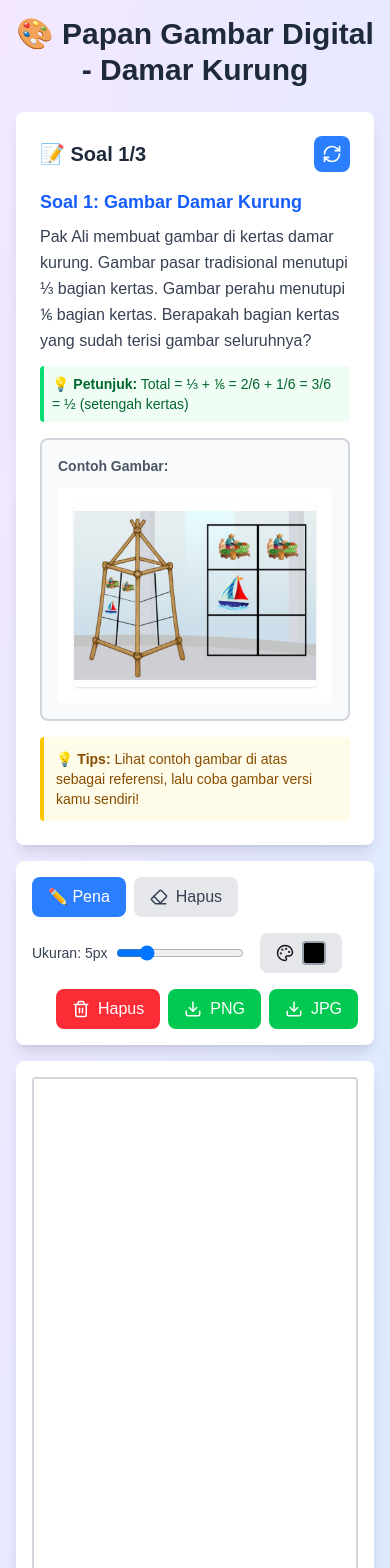
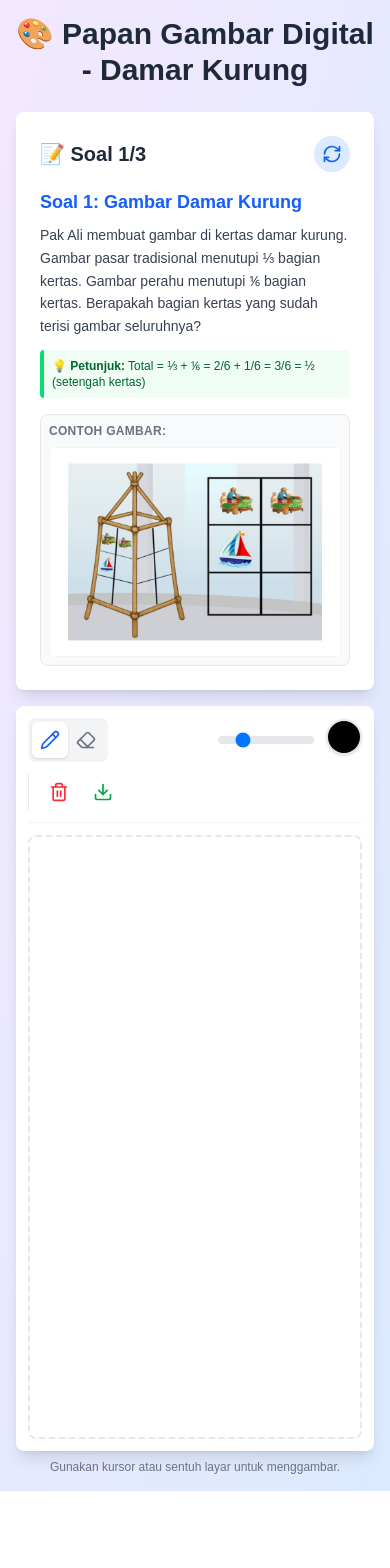
Before and after one commit to anugrahromadhon/Drawing-Web, a Next.js app: page / in a window 390 px wide. Shown: the top 1568 px of the page. After the commit the page ends 1491 px from the top, so only its background shows below. Built offline with nearby package versions, Linux system fonts and the light colour scheme.

Commit message:
Add Pencil tool and improve canvas responsiveness

```diff
--- a/src/components/DrawingApp.tsx
+++ b/src/components/DrawingApp.tsx
@@ -1,7 +1,7 @@
 "use client";
 
 import React, { useRef, useState, useEffect } from 'react';
-import { Download, Eraser, Trash2, Palette, RefreshCw } from 'lucide-react';
+import { Download, Eraser, Trash2, Palette, RefreshCw, Pencil } from 'lucide-react';
 
 export default function DrawingApp() {
   const canvasRef = useRef<HTMLCanvasElement | null>(null);
@@ -17,7 +17,7 @@ export default function DrawingApp() {
       title: "Soal 1: Gambar Damar Kurung",
       description: "Pak Ali membuat gambar di kertas damar kurung. Gambar pasar tradisional menutupi ⅓ bagian kertas. Gambar perahu menutupi ⅙ bagian kertas. Berapakah bagian kertas yang sudah terisi gambar seluruhnya?",
       hint: "Total = ⅓ + ⅙ = 2/6 + 1/6 = 3/6 = ½ (setengah kertas)",
-      image: "gambar/soal2.png"
+      image: "gambar/soal2.png" // Pastikan path ini benar di projectmu
     },
     {
       title: "Soal 2: Lentera Damar Kurung",
@@ -43,8 +43,9 @@ export default function DrawingApp() {
     if (!canvas) return;
 
     const dpr = typeof window !== "undefined" ? window.devicePixelRatio || 1 : 1;
-    const width = canvas.offsetWidth || 800;
-    const height = canvas.offsetHeight || 600;
+    // Menggunakan parent width untuk responsivitas
+    const width = canvas.parentElement?.offsetWidth || 800;
+    const height = 600; // Tinggi fix agar konsisten
 
     canvas.width = Math.floor(width * dpr);
     canvas.height = Math.floor(height * dpr);
@@ -62,15 +63,26 @@ export default function DrawingApp() {
     ctx.strokeStyle = color || '#000000';
     ctx.lineWidth = brushSize || 5;
     ctx.scale(dpr, dpr);
+  }, []); // Run once on mount to set initial size
 
-    return () => {};
+  // Update context settings when state changes
+  useEffect(() => {
+      const canvas = canvasRef.current;
+      if(!canvas) return;
+      const ctx = canvas.getContext('2d');
+      if(!ctx) return;
+
+      ctx.strokeStyle = color;
+      ctx.lineWidth = brushSize;
   }, [color, brushSize]);
+
 
   const startDrawing = (e: React.PointerEvent<HTMLCanvasElement>) => {
     const canvas = canvasRef.current;
     if (!canvas) return;
     const ctx = canvas.getContext('2d');
     if (!ctx) return;
+
     (e.target as HTMLCanvasElement).setPointerCapture?.(e.pointerId);
     const rect = canvas.getBoundingClientRect();
     const x = e.clientX - rect.left;
@@ -88,6 +100,7 @@ export default function DrawingApp() {
     if (!canvas) return;
     const ctx = canvas.getContext('2d');
     if (!ctx) return;
+
     const rect = canvas.getBoundingClientRect();
     const x = e.clientX - rect.left;
     const y = e.clientY - rect.top;
@@ -98,10 +111,18 @@ export default function DrawingApp() {
       ctx.lineTo(x, y);
       ctx.stroke();
     } else if (tool === 'eraser') {
+      // Eraser logic: draw white lines
+      const tempColor = ctx.strokeStyle;
+      const tempWidth = ctx.lineWidth;
+
       ctx.strokeStyle = '#FFFFFF';
-      ctx.lineWidth = brushSize * 2;
+      ctx.lineWidth = brushSize * 2; // Eraser a bit bigger
       ctx.lineTo(x, y);
       ctx.stroke();
+
+      // Restore settings (though useEffect handles this too, safer here for rapid moves)
+      ctx.strokeStyle = tempColor;
+      ctx.lineWidth = tempWidth;
     }
   };
 
@@ -126,22 +147,23 @@ export default function DrawingApp() {
 
     const dpr = (typeof window !== "undefined" ? window.devicePixelRatio : 1) || 1;
 
+    ctx.save();
     ctx.setTransform(1, 0, 0, 1, 0, 0);
     ctx.fillStyle = '#FFFFFF';
     ctx.fillRect(0, 0, canvas.width, canvas.height);
-    ctx.scale(dpr, dpr);
+    ctx.restore();
   };
 
-  const exportImage = (format: "png" | "jpeg" = "png") => {
+  // Simplified export to just PNG
+  const exportImage = () => {
     const canvas = canvasRef.current;
     if (!canvas) return;
 
-    const mime = format === "jpeg" ? "image/jpeg" : "image/png";
     const title = (questions && questions[currentQuestion]?.title) || "drawing";
     const safeTitle = title.toLowerCase().replace(/\s+/g, "-").replace(/[^a-z0-9\-]/g, "");
-    const filename = `gambar-${safeTitle}.${format}`;
+    const filename = `hasil-${safeTitle}.png`;
 
-    const dataUrl = canvas.toDataURL(mime);
+    const dataUrl = canvas.toDataURL("image/png");
 
     const link = document.createElement("a");
     link.href = dataUrl;
@@ -163,7 +185,9 @@ export default function DrawingApp() {
           🎨 Papan Gambar Digital - Damar Kurung
         </h1>
 
-        <div className="grid grid-cols-1 lg:grid-cols-2 gap-4">
+        {/* UBAH: Grid jadi 2 kolom (setengah-setengah) */}
+        <div className="grid grid-cols-1 lg:grid-cols-2 gap-4 items-start">
+
           {/* Panel Soal - Kiri */}
           <div className="lg:col-span-1">
             <div className="bg-white rounded-lg shadow-lg p-6 sticky top-4">
@@ -173,7 +197,7 @@ export default function DrawingApp() {
                 </h2>
                 <button
                   onClick={nextQuestion}
-                  className="p-2 bg-blue-500 text-white rounded-lg hover:bg-blue-600 transition"
+                  className="p-2 bg-blue-100 text-blue-600 rounded-full hover:bg-blue-200 transition"
                   title="Soal Berikutnya"
                 >
                   <RefreshCw size={20} />
@@ -184,95 +208,90 @@ export default function DrawingApp() {
                 <h3 className="text-lg font-semibold text-blue-600 mb-2">
                   {questions[currentQuestion].title}
                 </h3>
-                <p className="text-gray-700 leading-relaxed mb-3">
+                <p className="text-gray-700 leading-relaxed mb-3 text-sm">
                   {questions[currentQuestion].description}
                 </p>
                 {questions[currentQuestion].hint && (
                   <div className="p-2 bg-green-50 border-l-4 border-green-400 rounded mb-3">
-                    <p className="text-sm text-green-800">
+                    <p className="text-xs text-green-800">
                       💡 <strong>Petunjuk:</strong> {questions[currentQuestion].hint}
                     </p>
                   </div>
                 )}
               </div>
 
-              <div className="border-2 border-gray-300 rounded-lg p-4 bg-gray-50">
-                <h4 className="text-sm font-semibold text-gray-600 mb-3">
+              <div className="border border-gray-200 rounded-lg p-2 bg-gray-50">
+                <h4 className="text-xs font-semibold text-gray-500 mb-2 uppercase tracking-wide">
                   Contoh Gambar:
                 </h4>
-                <div className="flex justify-center items-center bg-white p-4 rounded">
+                <div className="flex justify-center items-center bg-white p-2 rounded border border-gray-100">
                   <img
                     src={questions[currentQuestion].image}
                     alt={questions[currentQuestion].title}
-                    className="w-full h-auto max-w-md rounded shadow-sm"
+                    className="max-h-48 rounded object-contain"
                   />
                 </div>
-              </div>
-
-              <div className="mt-4 p-3 bg-yellow-50 border-l-4 border-yellow-400 rounded">
-                <p className="text-sm text-yellow-800">
-                  💡 <strong>Tips:</strong> Lihat contoh gambar di atas sebagai referensi, lalu coba gambar versi kamu sendiri!
-                </p>
               </div>
             </div>
           </div>
 
           {/* Panel Gambar - Kanan */}
+          {/* UBAH: col-span-1 (setengah layar) dan menyatukan Toolbar + Canvas */}
           <div className="lg:col-span-1">
-            {/* Toolbar */}
-            <div className="bg-white rounded-lg shadow-lg p-4 mb-4">
-              <div className="flex flex-wrap items-center gap-4">
-                <div className="flex gap-2">
+
+            {/* SATU CONTAINER UNTUK TOOLBAR & CANVAS */}
+            <div className="bg-white rounded-lg shadow-lg p-3">
+
+              {/* Toolbar Baris Atas */}
+              <div className="flex flex-wrap items-center justify-between gap-3 mb-3 border-b border-gray-100 pb-3">
+
+                {/* Grup Alat: Pena & Hapus */}
+                <div className="flex bg-gray-100 p-1 rounded-lg">
                   <button
                     onClick={() => setTool('pen')}
-                    className={`px-4 py-2 rounded-lg font-medium transition ${
-                      tool === 'pen'
-                        ? 'bg-blue-500 text-white'
-                        : 'bg-gray-200 text-gray-700 hover:bg-gray-300'
+                    className={`p-2 rounded-md transition ${
+                      tool === 'pen' ? 'bg-white shadow text-blue-600' : 'text-gray-500 hover:text-gray-700'
                     }`}
+                    title="Pena"
                   >
-                    ✏️ Pena
+                    <Pencil size={20} />
                   </button>
                   <button
                     onClick={() => setTool('eraser')}
-                    className={`px-4 py-2 rounded-lg font-medium transition flex items-center gap-2 ${
-                      tool === 'eraser'
-                        ? 'bg-blue-500 text-white'
-                        : 'bg-gray-200 text-gray-700 hover:bg-gray-300'
+                    className={`p-2 rounded-md transition ${
+                      tool === 'eraser' ? 'bg-white shadow text-blue-600' : 'text-gray-500 hover:text-gray-700'
                     }`}
+                    title="Penghapus"
                   >
-                    <Eraser size={18} /> Hapus
+                    <Eraser size={20} />
                   </button>
                 </div>
 
-                <div className="flex items-center gap-2">
-                  <label className="text-sm font-medium text-gray-700">
-                    Ukuran: {brushSize}px
-                  </label>
+                {/* Grup Pengaturan: Slider & Warna */}
+                <div className="flex items-center gap-3">
+                  {/* Slider Ukuran */}
                   <input
                     type="range"
                     min="1"
                     max="20"
                     value={brushSize}
                     onChange={(e) => setBrushSize(Number(e.target.value))}
-                    className="w-32"
+                    className="w-24 h-2 bg-gray-200 rounded-lg appearance-none cursor-pointer"
+                    title="Ukuran Kuas"
                   />
-                </div>
 
+                  {/* Color Picker */}
                   <div className="relative">
                     <button
                       onClick={() => setShowColorPicker(!showColorPicker)}
-                    className="flex items-center gap-2 px-4 py-2 bg-gray-200 rounded-lg hover:bg-gray-300 transition"
-                  >
-                    <Palette size={18} />
-                    <div
-                      className="w-6 h-6 rounded border-2 border-gray-400"
+                      className="w-9 h-9 rounded-full border-2 border-gray-200 shadow-sm transition hover:scale-105"
                       style={{ backgroundColor: color }}
+                      title="Pilih Warna"
                     />
-                  </button>
 
                     {showColorPicker && (
-                    <div className="absolute top-12 left-0 bg-white rounded-lg shadow-xl p-3 z-10 grid grid-cols-5 gap-2">
+                      <div className="absolute top-10 right-0 bg-white rounded-xl shadow-xl p-3 z-50 border border-gray-100 w-48">
+                        <div className="grid grid-cols-5 gap-2">
                           {colors.map((c) => (
                             <button
                               key={c}
@@ -280,7 +299,7 @@ export default function DrawingApp() {
                                 setColor(c);
                                 setShowColorPicker(false);
                               }}
-                          className="w-8 h-8 rounded border-2 border-gray-300 hover:scale-110 transition"
+                              className="w-6 h-6 rounded-full border border-gray-200 hover:scale-110 transition"
                               style={{ backgroundColor: c }}
                             />
                           ))}
@@ -288,52 +307,54 @@ export default function DrawingApp() {
                             type="color"
                             value={color}
                             onChange={(e) => setColor(e.target.value)}
-                        className="w-8 h-8 rounded cursor-pointer col-span-5"
+                            className="col-span-5 w-full h-8 mt-2 rounded cursor-pointer"
                           />
+                        </div>
                       </div>
                     )}
                   </div>
+                </div>
 
-                <div className="flex gap-2 ml-auto">
+                {/* UBAH: Tombol Aksi (Sampah & Download) disamping warna */}
+                <div className="flex items-center gap-2 border-l border-gray-200 pl-3">
                   <button
                     onClick={clearCanvas}
-                    className="px-4 py-2 bg-red-500 text-white rounded-lg hover:bg-red-600 transition flex items-center gap-2"
+                    className="p-2 text-red-500 hover:bg-red-50 rounded-lg transition"
+                    title="Bersihkan Kanvas"
                   >
-                    <Trash2 size={18} /> Hapus
+                    <Trash2 size={20} />
                   </button>
                   <button
-                    onClick={() => exportImage('png')}
-                    className="px-4 py-2 bg-green-500 text-white rounded-lg hover:bg-green-600 transition flex items-center gap-2"
+                    onClick={exportImage}
+                    className="p-2 text-green-600 hover:bg-green-50 rounded-lg transition"
+                    title="Download Gambar"
                   >
-                    <Download size={18} /> PNG
-                  </button>
-                  <button
-                    onClick={() => exportImage('jpeg')}
-                    className="px-4 py-2 bg-green-500 text-white rounded-lg hover:bg-green-600 transition flex items-center gap-2"
-                  >
-                    <Download size={18} /> JPG
+                    <Download size={20} />
                   </button>
                 </div>
-              </div>
+
               </div>
 
-            {/* Canvas */}
-            <div className="bg-white rounded-lg shadow-lg p-4">
+              {/* Canvas Area */}
+              <div className="relative w-full bg-gray-50 rounded-lg border-2 border-dashed border-gray-200 overflow-hidden">
                 <canvas
                   ref={canvasRef}
                   onPointerDown={startDrawing}
                   onPointerMove={draw}
                   onPointerUp={stopDrawing}
                   onPointerLeave={stopDrawing}
-                className="w-full border-2 border-gray-300 rounded cursor-crosshair touch-none"
-                style={{ height: '600px' }}
+                  className="touch-none cursor-crosshair block"
+                  // Kita hilangkan style inline width/height di sini agar dihandle JS
                 />
               </div>
 
-            <p className="text-center mt-4 text-gray-600">
-              Gunakan mouse atau sentuh layar untuk menggambar di kanvas. Selamat berkreasi! 🎨
+            </div>
+
+            <p className="text-center mt-2 text-xs text-gray-500">
+              Gunakan kursor atau sentuh layar untuk menggambar.
             </p>
           </div>
+
         </div>
       </div>
     </div>
```
Lines whose indentation alone changed are shown as unchanged.
